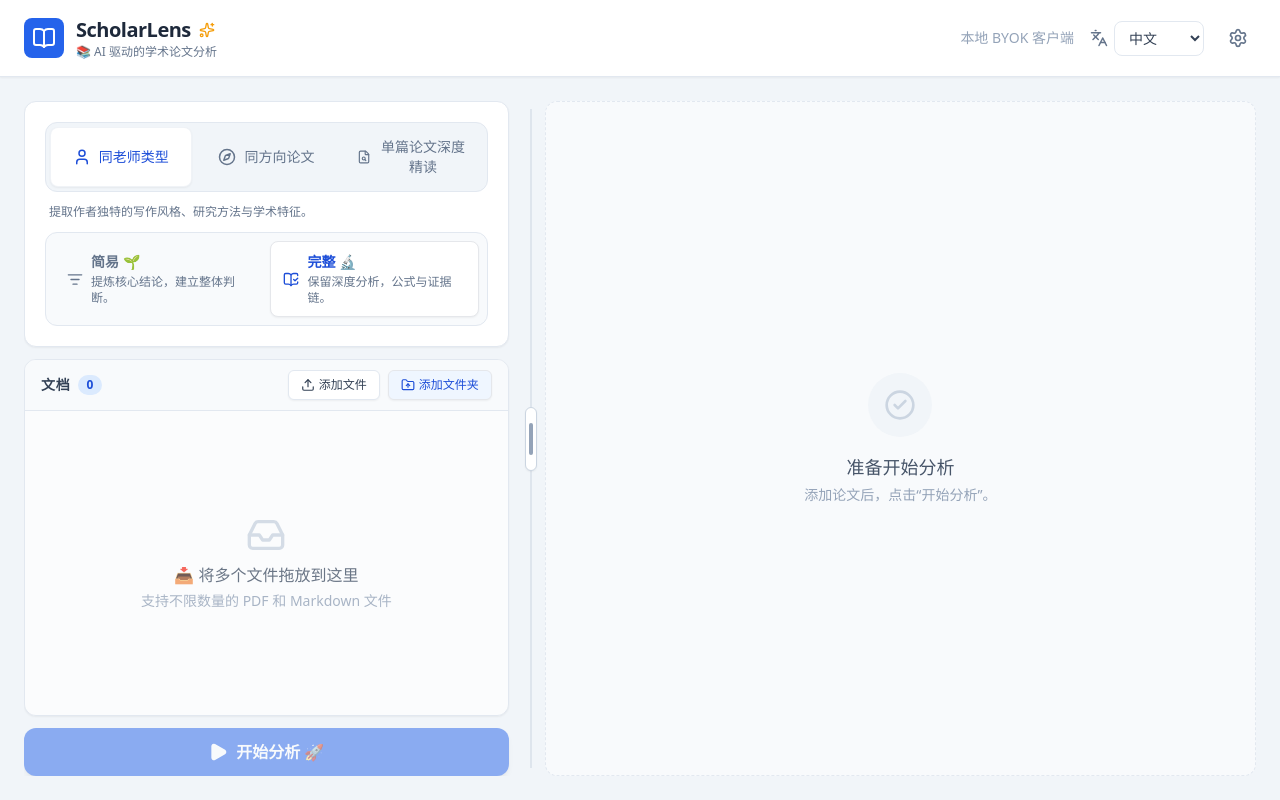
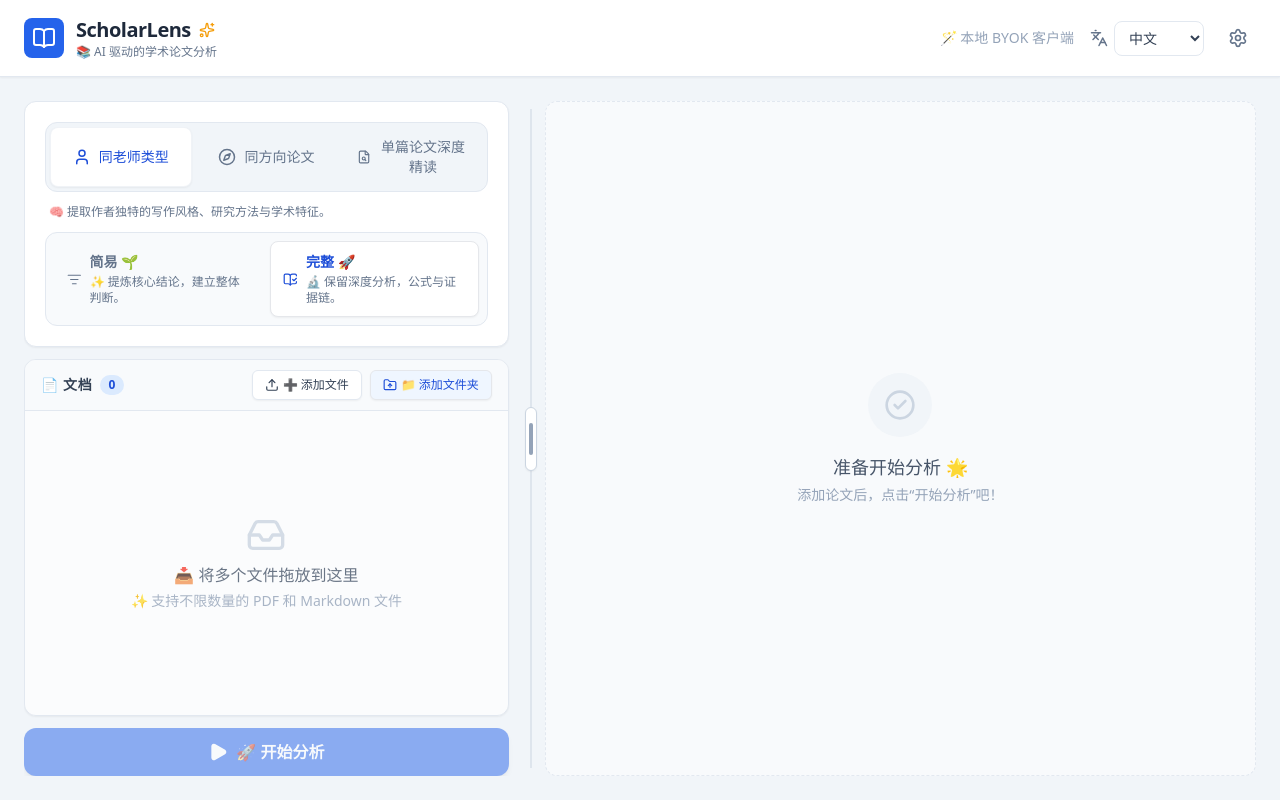
Before and after one commit to Kekeyo/readyscholarlens, a React (Vite) app in the folder frontend/: page / in a window 1280 px wide. Built offline with nearby package versions, Linux system fonts and the light colour scheme.

Commit message:
Replace face emojis with symbolic accents

```diff
--- a/frontend/i18n.tsx
+++ b/frontend/i18n.tsx
@@ -4,39 +4,39 @@ export type Language = 'zh' | 'en';
 
 const messages = {
   zh: {
-    subtitle: '📚 AI 驱动的学术论文分析', localClient: '本地 BYOK 客户端', language: '界面语言', settings: 'AI 服务设置',
+    subtitle: '📚 AI 驱动的学术论文分析', localClient: '🪄 本地 BYOK 客户端', language: '界面语言', settings: '⚙️ AI 服务设置',
     selectMode: '选择分析模式', authorMode: '同老师类型', directionMode: '同方向论文', singlePaperMode: '单篇论文深度精读',
-    authorDescription: '提取作者独特的写作风格、研究方法与学术特征。', directionDescription: '分析该领域的核心问题、主要贡献与未来趋势。', singlePaperDescription: '技术拆解与批判性精读：公式、机制、证据链、边界与后续改进。',
-    analysisDetail: '分析深度', simpleAnalysis: '简易 🌱', fullAnalysis: '完整 🔬', simpleAnalysisHint: '提炼核心结论，建立整体判断。', fullAnalysisHint: '保留深度分析，公式与证据链。',
-    documents: '文档', clearAll: '全部清除', clearConfirm: '确定要移除全部已上传文件吗？', addFiles: '添加文件', addFolder: '添加文件夹',
-    processingFiles: '正在处理文件…', dragFiles: '📥 将多个文件拖放到这里', fileSupport: '支持不限数量的 PDF 和 Markdown 文件',
+    authorDescription: '🧠 提取作者独特的写作风格、研究方法与学术特征。', directionDescription: '🧭 分析该领域的核心问题、主要贡献与未来趋势。', singlePaperDescription: '🔬 技术拆解与批判性精读：公式、机制、证据链、边界与后续改进。',
+    analysisDetail: '分析深度', simpleAnalysis: '简易 🌱', fullAnalysis: '完整 🚀', simpleAnalysisHint: '✨ 提炼核心结论，建立整体判断。', fullAnalysisHint: '🔬 保留深度分析，公式与证据链。',
+    documents: '📄 文档', clearAll: '🧹 全部清除', clearConfirm: '确定要移除全部已上传文件吗？', addFiles: '➕ 添加文件', addFolder: '📁 添加文件夹',
+    processingFiles: '正在处理文件…', dragFiles: '📥 将多个文件拖放到这里', fileSupport: '✨ 支持不限数量的 PDF 和 Markdown 文件',
     pdfWarning: '提示：Vertex AI、Gemini 和 Anthropic 完整支持直接分析 PDF。其他服务（如 OpenAI/DeepSeek）可能忽略 PDF 内容，建议使用 Markdown 以获得最佳兼容性。',
     removeFile: '移除文件', addMoreFiles: '继续添加文件',
-    fileReadError: '读取文件时发生错误。', startAnalysis: '开始分析 🚀', analyzingDocuments: '正在分析 {count} 篇文档…', needInput: '请至少上传一篇文档。',
-    analysisFailed: '分析失败', ready: '准备开始分析', readyHint: '添加论文后，点击“开始分析”。',
-    results: '分析结果 ✨', generating: '生成中…', editingMode: '编辑模式', edit: '编辑', copy: '复制', copied: '已复制 ✅', copyFailed: '复制失败', cancel: '取消', save: '保存', export: '导出', generatingPdf: '正在生成 PDF…',
+    fileReadError: '读取文件时发生错误。', startAnalysis: '🚀 开始分析', analyzingDocuments: '🧠 正在分析 {count} 篇文档…', needInput: '请至少上传一篇文档。',
+    analysisFailed: '分析失败 ⚠️', ready: '准备开始分析 🌟', readyHint: '添加论文后，点击“开始分析”吧！',
+    results: '分析结果 ✨', generating: '生成中… ☕', editingMode: '编辑模式 ✍️', edit: '编辑', copy: '复制', copied: '已复制 ✅', copyFailed: '复制失败 ⚠️', cancel: '取消', save: '保存', export: '导出', generatingPdf: '正在生成 PDF… ⏳',
     plainText: '纯文本 (.txt)', savePdf: '保存为 PDF', initAnalysis: '正在初始化分析…', parserLoading: '正在加载解析器…', pdfLibraryLoading: 'PDF 生成组件仍在加载，请稍后重试。', pdfFailed: 'PDF 生成失败。',
     resizePanels: '调整输入区与结果区宽度', resizeHint: '拖动调整宽度 · 双击恢复默认比例',
-    providerSettings: 'AI 服务设置', provider: '服务商', customProvider: '自定义 OpenAI 兼容接口', modelChoice: '模型（选择或自定义）', currentModel: '当前生效', notSet: '未设置',
+    providerSettings: '⚙️ AI 服务设置', provider: '🤖 服务商', customProvider: '自定义 OpenAI 兼容接口', modelChoice: '模型（选择或自定义）', currentModel: '当前生效', notSet: '未设置',
     customModel: '自定义模型 ID（手动输入）…', modelId: '模型 ID', customizable: '可自定义', enterModel: '输入模型 ID', baseUrl: '接口地址', apiKey: 'API 密钥', clear: '清除', show: '显示', hide: '隐藏',
     keyStorage: '密钥仅保存在当前浏览器中，并安全发送至本地后端。', testing: '正在测试连接…', testConnection: '测试连接', saveSettings: '保存设置',
     vertexInfoBefore: 'Google Vertex AI 使用后端 ADC 认证。Project ID 与 Location 已由后端', vertexInfoAfter: '统一管理。',
   },
   en: {
-    subtitle: '📚 AI-Powered Academic Paper Analysis', localClient: 'Local BYOK Client', language: 'Language', settings: 'AI Provider Settings',
+    subtitle: '📚 AI-Powered Academic Paper Analysis', localClient: '🪄 Local BYOK Client', language: 'Language', settings: '⚙️ AI Provider Settings',
     selectMode: 'Select Analysis Mode', authorMode: 'Author Style', directionMode: 'Research Direction', singlePaperMode: 'Single-Paper Technical Reading',
-    authorDescription: "Extracts the author's unique writing style, methodologies, and academic signature.", directionDescription: 'Analyzes the core research problem, contributions, and future trends of the field.', singlePaperDescription: 'Technical and critical reading: equations, mechanisms, evidence, boundaries, and follow-up ideas.',
-    analysisDetail: 'Analysis depth', simpleAnalysis: 'Brief 🌱', fullAnalysis: 'Full 🔬', simpleAnalysisHint: 'Extract the core conclusions and build an overall view.', fullAnalysisHint: 'Keep the in-depth analysis, equations, and evidence chain.',
-    documents: 'Documents', clearAll: 'Clear All', clearConfirm: 'Are you sure you want to remove all uploaded files?', addFiles: 'Add Files', addFolder: 'Add Folder',
-    processingFiles: 'Processing files…', dragFiles: '📥 Drag & drop multiple files here', fileSupport: 'Supports unlimited PDF and Markdown files',
+    authorDescription: "🧠 Extracts the author's unique writing style, methodologies, and academic signature.", directionDescription: '🧭 Analyzes the core research problem, contributions, and future trends of the field.', singlePaperDescription: '🔬 Technical and critical reading: equations, mechanisms, evidence, boundaries, and follow-up ideas.',
+    analysisDetail: 'Analysis depth', simpleAnalysis: 'Brief 🌱', fullAnalysis: 'Full 🚀', simpleAnalysisHint: '✨ Extract the core conclusions and build an overall view.', fullAnalysisHint: '🔬 Keep the in-depth analysis, equations, and evidence chain.',
+    documents: '📄 Documents', clearAll: '🧹 Clear All', clearConfirm: 'Are you sure you want to remove all uploaded files?', addFiles: '➕ Add Files', addFolder: '📁 Add Folder',
+    processingFiles: 'Processing files…', dragFiles: '📥 Drag & drop multiple files here', fileSupport: '✨ Supports unlimited PDF and Markdown files',
     pdfWarning: 'Note: Direct PDF analysis is fully supported by Vertex AI, Gemini, and Anthropic. Other providers (such as OpenAI/DeepSeek) may ignore PDF content. Use Markdown for best compatibility.',
     removeFile: 'Remove file', addMoreFiles: 'Add more files',
-    fileReadError: 'An error occurred while reading the files.', startAnalysis: 'Start Analysis 🚀', analyzingDocuments: 'Analyzing {count} document(s)…', needInput: 'Please upload at least one document.',
-    analysisFailed: 'Analysis Failed', ready: 'Ready for Analysis', readyHint: 'Add your papers, then click Analyze.',
-    results: 'Analysis Results ✨', generating: 'Generating…', editingMode: 'Editing Mode', edit: 'Edit', copy: 'Copy', copied: 'Copied ✅', copyFailed: 'Copy failed', cancel: 'Cancel', save: 'Save', export: 'Export', generatingPdf: 'Generating PDF…',
+    fileReadError: 'An error occurred while reading the files.', startAnalysis: '🚀 Start Analysis', analyzingDocuments: '🧠 Analyzing {count} document(s)…', needInput: 'Please upload at least one document.',
+    analysisFailed: 'Analysis Failed ⚠️', ready: 'Ready for Analysis 🌟', readyHint: 'Add your papers, then click Analyze!',
+    results: 'Analysis Results ✨', generating: 'Generating… ☕', editingMode: 'Editing Mode ✍️', edit: 'Edit', copy: 'Copy', copied: 'Copied ✅', copyFailed: 'Copy failed ⚠️', cancel: 'Cancel', save: 'Save', export: 'Export', generatingPdf: 'Generating PDF… ⏳',
     plainText: 'Plain Text (.txt)', savePdf: 'Save as PDF', initAnalysis: 'Initializing analysis…', parserLoading: 'Loading parser…', pdfLibraryLoading: 'PDF generation library is still loading. Please try again in a moment.', pdfFailed: 'Failed to generate PDF.',
     resizePanels: 'Resize input and results panels', resizeHint: 'Drag to resize · Double-click to reset',
-    providerSettings: 'AI Provider Settings', provider: 'Provider', customProvider: 'Custom OpenAI-Compatible', modelChoice: 'Model (select or enter a custom model)', currentModel: 'Active', notSet: 'Not set',
+    providerSettings: '⚙️ AI Provider Settings', provider: '🤖 Provider', customProvider: 'Custom OpenAI-Compatible', modelChoice: 'Model (select or enter a custom model)', currentModel: 'Active', notSet: 'Not set',
     customModel: 'Custom model ID (manual input)…', modelId: 'Model ID', customizable: 'Customizable', enterModel: 'Enter a model ID', baseUrl: 'Base URL', apiKey: 'API Key', clear: 'Clear', show: 'SHOW', hide: 'HIDE',
     keyStorage: 'Keys are stored locally in your browser and sent securely to the local backend.', testing: 'Testing connection…', testConnection: 'Test Connection', saveSettings: 'Save Settings',
     vertexInfoBefore: 'Google Vertex AI uses backend ADC authentication. Project ID and Location are managed in', vertexInfoAfter: 'by the backend.',
```
